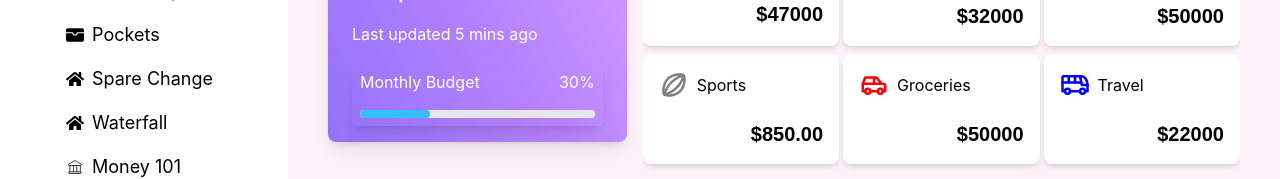
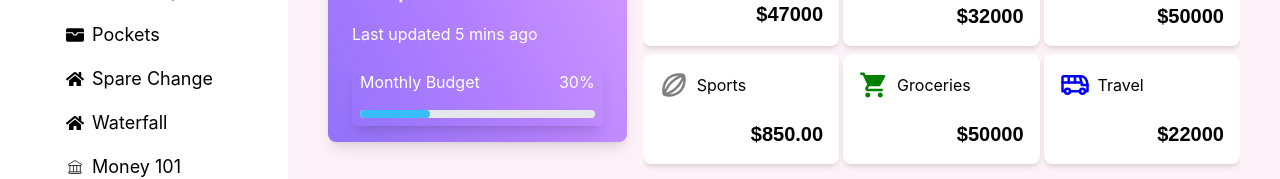
Before and after one commit to Abdul36/my-project, a React (Create React App) app: page / in a window 1280 px wide. Shown: the part 258-437 px from the top of the page. Built offline with nearby package versions, Linux system fonts and the light colour scheme; a web font is replaced by a local one.

Commit message:
icon color change

```diff
--- a/src/components/cardss.js
+++ b/src/components/cardss.js
@@ -1,5 +1,5 @@
 import React, { useState } from 'react';
-import { MdOutlineSportsRugby, MdShoppingBag } from "react-icons/md";
+import { MdOutlineSportsRugby, MdShoppingBag,MdLocalGroceryStore  } from "react-icons/md";
 import { TbBus, TbCar, TbBike, TbTicket } from 'react-icons/tb';
 import './Multiple.css'; // Import CSS file for styling
 
@@ -8,7 +8,7 @@ const cardData = [
   { icon: <MdShoppingBag size={30} color="purple" />, text: 'Shopping', price: '$32000' },
   { icon: <TbTicket size={30} color="orange" />, text: 'Tickets', price: '$50000' },
   { icon: <MdOutlineSportsRugby size={30} color="gray" />, text: 'Sports', price: '$850.00' },
-  { icon: <TbCar size={30} color="red" />, text: 'Groceries', price: '$50000' },
+  { icon: <MdLocalGroceryStore  size={30} color="green" />, text: 'Groceries', price: '$50000' },
   // Add additional cards here
   { icon: <TbBus size={30} color="blue" />, text: 'Travel', price: '$22000' },
   { icon: <TbBike size={30} color="green" />, text: 'Cycling', price: '$15000' },
```
